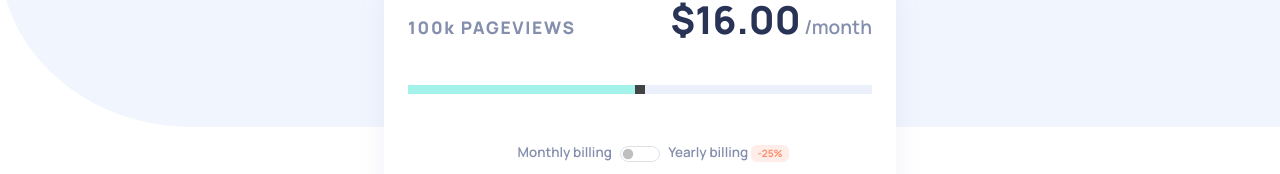
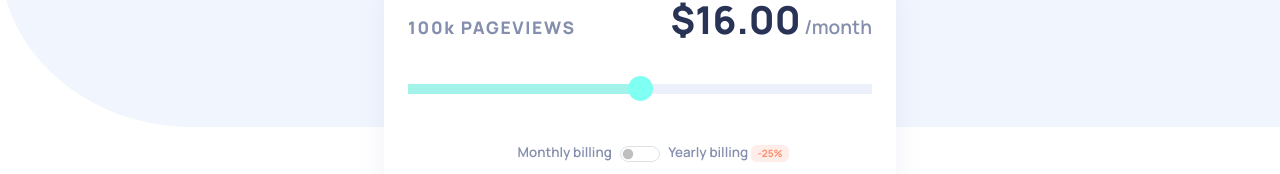
Before and after one commit to jazdmiller/interactive-pricing-component, a React (Create React App) app: page / in a window 1280 px wide. Shown: the part 273-447 px from the top of the page. Built offline with nearby package versions, Linux system fonts and the light colour scheme.

Commit message:
update slider thumb style

```diff
--- a/src/App.css
+++ b/src/App.css
@@ -172,26 +172,37 @@ input[type="range"]{
 } */
 
     input[type='range'] {
-      overflow: hidden;
+      /* overflow: hidden; */
       width: 80px;
       -webkit-appearance: none;
-      background-color: #A4F3EB;
+      background-color: #ECF0FB;
+      position: relative;
+      height: 10px;
     }
 
     input[type='range']::-webkit-slider-runnable-track {
+
       height: 10px;
       -webkit-appearance: none;
       color: #A4F3EB;
+      position: relative;
       margin-top: -1px;
     }
 
     input[type='range']::-webkit-slider-thumb {
-      width: 10px;
+      width: 25px;
       -webkit-appearance: none;
-      height: 10px;
-      cursor: ew-resize;
-      background: #434343;
-      box-shadow: 100vmax 0 0 100vmax  #ECF0FB;
+      appearance: none;
+      height: 25px;
+      cursor: pointer;
+      background-color: #80FFF3;
+      /* background-image: url('./images/icon-slider.svg'); */
+      /* background-size: cover; */
+      border-radius: 50% ;
+      /* position:relative; */
+      /* box-shadow: -2000px 0 0 1000px  #ECF0FB; */
+      margin-top: -8px;
+      z-index: 555;
     }
 
 /* ****** MEDIA QUERIES ******** */
--- a/src/components/Card.js
+++ b/src/components/Card.js
@@ -1,4 +1,4 @@
-import React, { useState }from 'react'
+import React, { useState, useEffect }from 'react'
 import IconCheck from '../images/icon-check.svg'
 
 function Card() {
@@ -19,10 +19,20 @@ function Card() {
 
     const handleSliderChange = (e) => {
         const value = Number(e.target.value)
-        const percentage = (value/4) * 100
-        e.target.style.backgroundSize = `${percentage}% 100%`
+        // const percentage = (value/4) * 100
+        // e.target.style.backgroundSize = `${percentage}% 100%`
         setSliderValue(value)
     }
+
+    useEffect(() => {
+        const slider = document.querySelector('#pageviews')
+        const max = slider.max;
+        const current = slider.value
+        const percentage = (current / max) * 100
+
+        slider.style.background = `linear-gradient(90deg, #A4F3EB ${percentage}%, #ECF0FB ${percentage}%)`
+    }, [sliderValue])
+
   return (
     <div>
          <div className='card w-md-50 mx-auto'>
```
